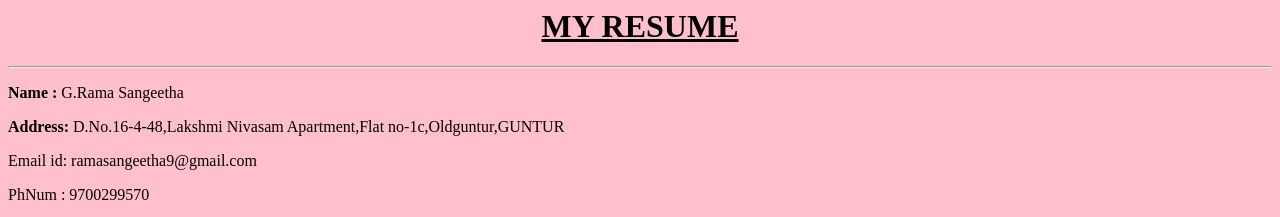
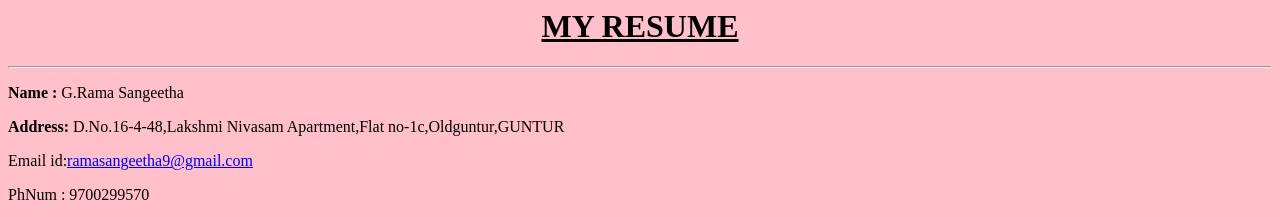
Before and after one commit to ramasangeetha/ramasangeetha.github.io, a plain HTML site: page myresume.html in a window 1280 px wide. Shown: the top 217 px of the page. Drawn offline with Linux system fonts and the light colour scheme.

Commit message:
Update myresume.html

```diff
--- a/myresume.html
+++ b/myresume.html
@@ -6,7 +6,7 @@
 <body style="background-color:pink;">
 <p> <b>Name :</b> G.Rama Sangeetha<p>
 <p> <b>Address:</b> D.No.16-4-48,Lakshmi Nivasam Apartment,Flat no-1c,Oldguntur,GUNTUR <p>
-         <p> Email id:<a href="ramasangeetha9@gmail.com"></a>  ramasangeetha9@gmail.com</p>
+         <p> Email id:<a href="ramasangeetha9@gmail.com">ramasangeetha9@gmail.com</a></p>
 <p>PhNum : 9700299570</p>
 <table border=2>
          <tr>
```
